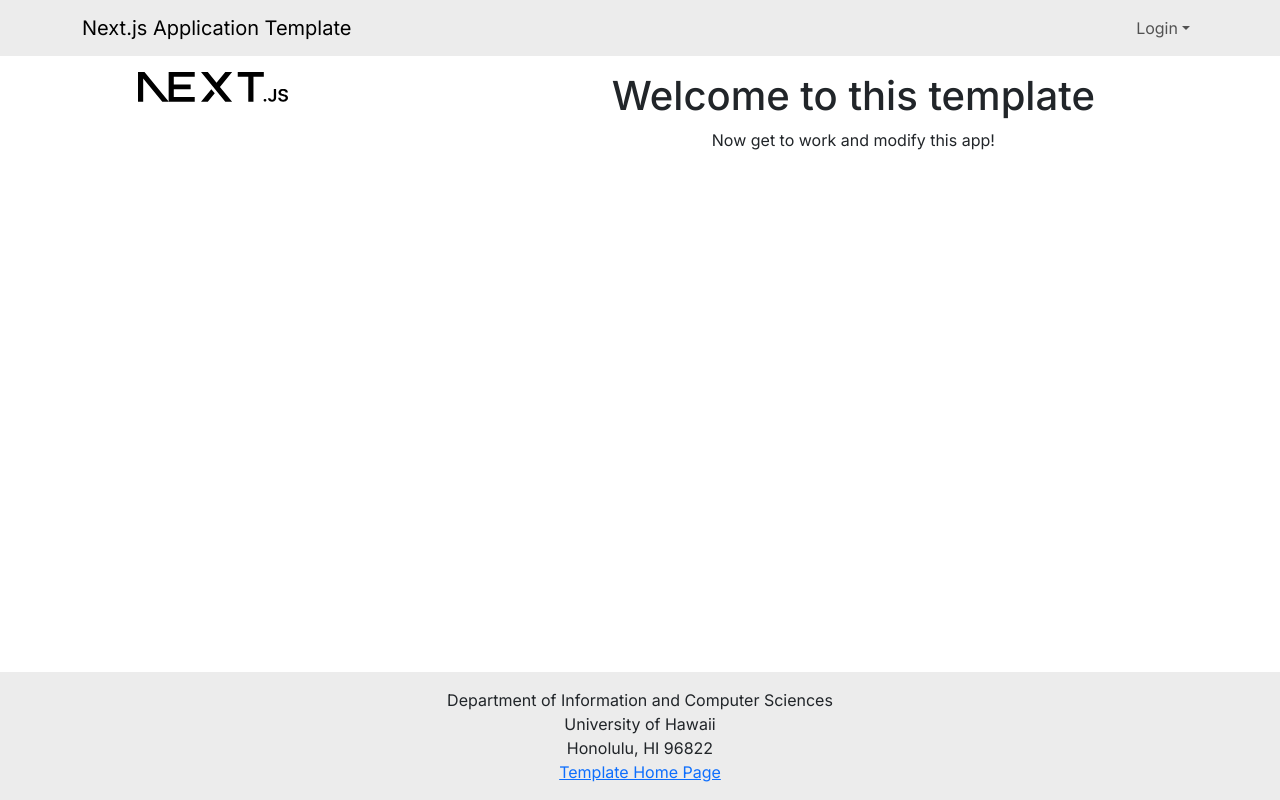
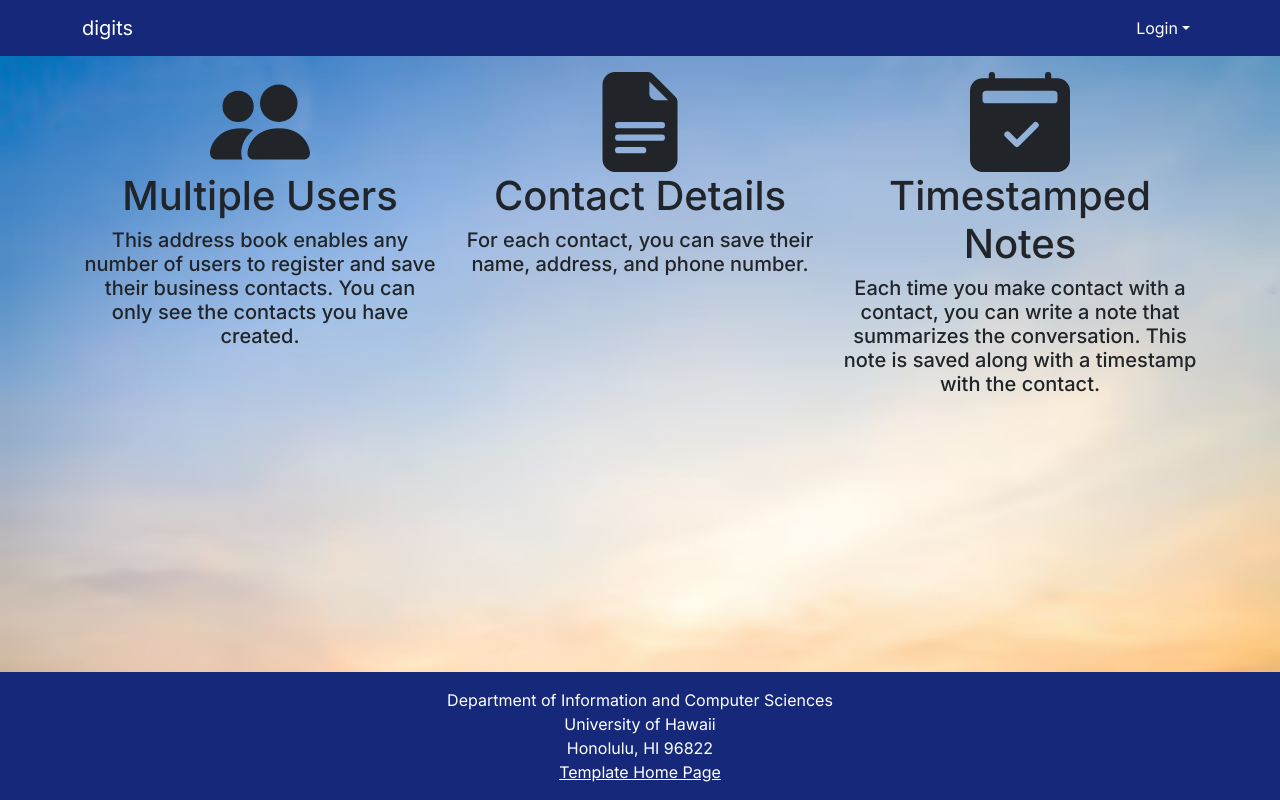
Before and after one commit to min-808/digits, a Next.js app: page / in a window 1280 px wide. Built offline with nearby package versions, Linux system fonts and the light colour scheme; no server answers.

Commit message:
landing page mockup finished in 21 minutes.

```diff
--- a/src/app/globals.css
+++ b/src/app/globals.css
@@ -1,10 +1,38 @@
+:root {
+  --nat-navbar-bg: #162879;
+  --nat-navbar-bg-rgb: 22, 40, 121;
+  --nat-navbar-text-color: white;
+  --nat-navbar-highlight-text: khaki;
+}
+
+footer, footer a {
+  color: var(--nat-navbar-text-color);
+}
+
+body .navbar {
+  --bs-navbar-active-color: var(--nat-navbar-highlight-text);
+  --bs-navbar-brand-color: var(--nat-navbar-text-color);
+  --bs-navbar-brand-hover-color: var(--nat-navbar-highlight-text);
+  --bs-navbar-color: var(--nat-navbar-text-color);
+  --bs-navbar-hover-color: var(--nat-navbar-highlight-text);
+}
+
+.bg-dark a.dropdown-item {
+  color: var(--nat-navbar-bg);
+}
+
 html,
 body {
+  --bs-dark: var(--nat-navbar-bg);
+  --bs-dark-rgb: var(--nat-navbar-bg-rgb);
   --bs-light-rgb: 236, 236, 236;
   box-sizing: border-box;
   height: 100%;
   padding: 0;
   margin: 0;
+  background-image: url("/bg.png");
+  background-size: cover;
+  background-repeat: no-repeat;
 }
 .wrapper {
   box-sizing: border-box;
--- a/src/app/layout.tsx
+++ b/src/app/layout.tsx
@@ -9,8 +9,8 @@
 const inter = Inter({ subsets: ['latin'] });
 
 export const metadata: Metadata = {
-  title: 'Next.js Application Template',
-  description: 'Generated by ics-software-engineering.github.io',
+  title: 'digits',
+  description: 'digits',
 };
 
 export default function RootLayout({
--- a/src/app/page.tsx
+++ b/src/app/page.tsx
@@ -1,17 +1,35 @@
-import { Col, Container, Image, Row } from 'react-bootstrap';
+import { Col, Container, Row } from 'react-bootstrap';
+import { PeopleFill, FileEarmarkTextFill, Calendar2CheckFill } from 'react-bootstrap-icons';
 
 /** The Home page. */
 const Home = () => (
   <main>
-    <Container id="landing-page" fluid className="py-3">
+    <Container id="landing-page" className="py-3">
       <Row className="align-middle text-center">
         <Col xs={4}>
-          <Image src="next.svg" width="150px" alt="" />
+          <PeopleFill style={{ fontSize: 100 }} />
+          <h1>Multiple Users</h1>
+          <h5>
+            This address book enables any number of users to register and save their business contacts.
+            You can only see the contacts you have created.
+          </h5>
         </Col>
 
-        <Col xs={8} className="d-flex flex-column justify-content-center">
-          <h1>Welcome to this template</h1>
-          <p>Now get to work and modify this app!</p>
+        <Col xs={4}>
+          <FileEarmarkTextFill style={{ fontSize: 100 }} />
+          <h1>Contact Details</h1>
+          <h5>
+            For each contact, you can save their name, address, and phone number.
+          </h5>
+        </Col>
+
+        <Col xs={4}>
+          <Calendar2CheckFill style={{ fontSize: 100 }} />
+          <h1>Timestamped Notes</h1>
+          <h5>
+            Each time you make contact with a contact, you can write a note that summarizes the conversation.
+            This note is saved along with a timestamp with the contact.
+          </h5>
         </Col>
       </Row>
     </Container>
--- a/src/components/Footer.tsx
+++ b/src/components/Footer.tsx
@@ -2,7 +2,7 @@
 
 /** The Footer appears at the bottom of every page. Rendered by the App Layout component. */
 const Footer = () => (
-  <footer className="mt-auto py-3 bg-light">
+  <footer className="mt-auto py-3 bg-dark">
     <Container>
       <Col className="text-center">
         Department of Information and Computer Sciences
--- a/src/components/Navbar.tsx
+++ b/src/components/Navbar.tsx
@@ -14,9 +14,9 @@
   const role = userWithRole?.randomKey;
   const pathName = usePathname();
   return (
-    <Navbar bg="light" expand="lg">
+    <Navbar bg="dark" expand="lg">
       <Container>
-        <Navbar.Brand href="/">Next.js Application Template</Navbar.Brand>
+        <Navbar.Brand href="/">digits</Navbar.Brand>
         <Navbar.Toggle aria-controls="basic-navbar-nav" />
         <Navbar.Collapse id="basic-navbar-nav">
           <Nav className="me-auto justify-content-start">
```
Also changed, not shown: public/bg.png (added).
